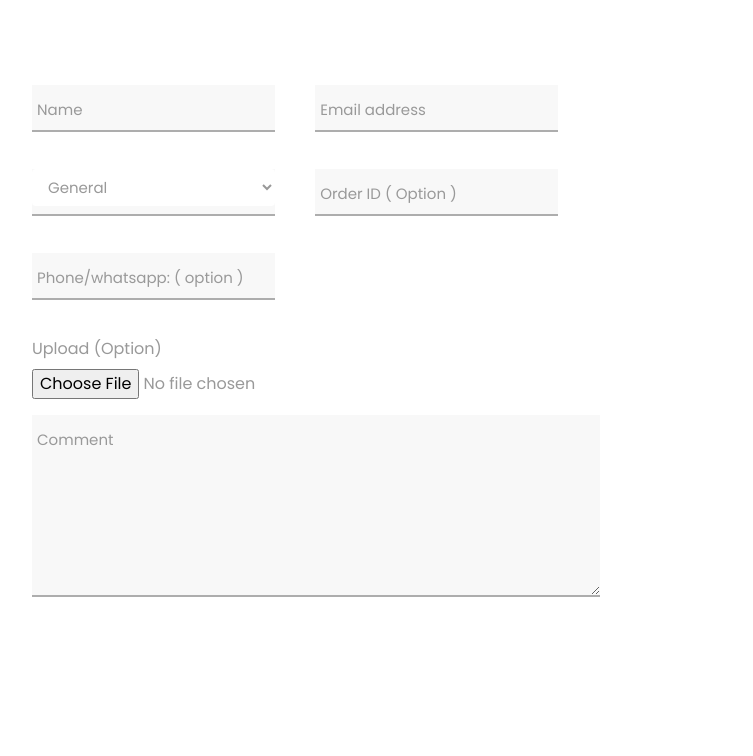
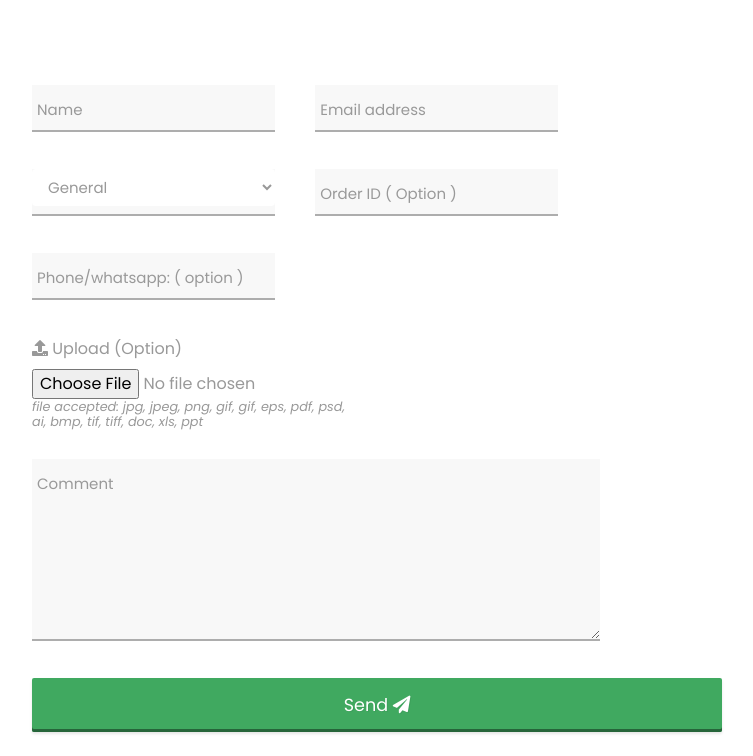
Before and after one commit to Venomous-Abid/vivipins-contact-us, a plain HTML site: page index.html in a window 1280 px wide. Shown: the part 128-884 px from the top of the page, without its empty margins (304-1057 px from the left). Before the commit the page ends 800 px from the top, so only its background shows below. Drawn offline with nearby package versions, Linux system fonts and the light colour scheme.

Commit message:
Added button and more

```diff
--- a/css/style.css
+++ b/css/style.css
@@ -26,6 +26,33 @@ body {
 	line-height: 1.2;
 	border: 0;
 	text-align: left;
+}
+
+.upload-text {
+	line-height: 0.7;
+	font-size: 0.8em;
+	padding-top: 4px;
+}
+
+.upload-text-semi {
+	line-height: 0.7;
+	font-size: 0.8em;
+	margin-top: -0.8em;
+}
+
+.submitbtn {
+	width: 690px;
+	color: #fff;
+    border: 0 none transparent;
+    border-radius: 2px;
+    background-color: #40A960;
+    -webkit-box-shadow: 0 -3px 0 0 #26653A inset, 0 2px 3px 0 rgba(0,0,0,.1);
+    box-shadow: 0 -3px 0 0 #26653A inset, 0 2px 3px 0 rgba(0,0,0,.1);
+    text-shadow: 1px 1px 0 rgba(0,0,0,.05);
+    padding-top: 14px;
+    padding-bottom: 14px;
+    font-size: 110%;
+
 }
 
 .wrap-input100 {
--- a/index.html
+++ b/index.html
@@ -59,8 +59,10 @@
 			  </div>
 
 		  <div class="form-group upload">
+		  	<i class="fas fa-upload"></i>
 		    <label for="exampleFormControlFile1">Upload (Option)</label>
 		    <input type="file" class="form-control-file" id="exampleFormControlFile1">
+		    <p class="upload-text"><em>file accepted: jpg, jpeg, png, gif, gif, eps, pdf, psd,</em><br></p><p class="upload-text-semi"><em>ai, bmp, tif, tiff, doc, xls, ppt</em></p>
 		  </div>
 				</div>
 
@@ -69,6 +71,10 @@
 			<textarea class="form-control input100" id="exampleFormControlTextarea1" rows="10"></textarea>
 			<span class="focus-input100 exampleFormControlTextarea1" data-placeholder="Comment"></span>
 			  </div>
+
+			 <div class="">
+			 	<button class="btn-success submitbtn" type="submit">Send <i class="fa fa-paper-plane" aria-hidden="true"></i></button>
+			 </div>
 			</div>
 		</div>
 	</div>
```
